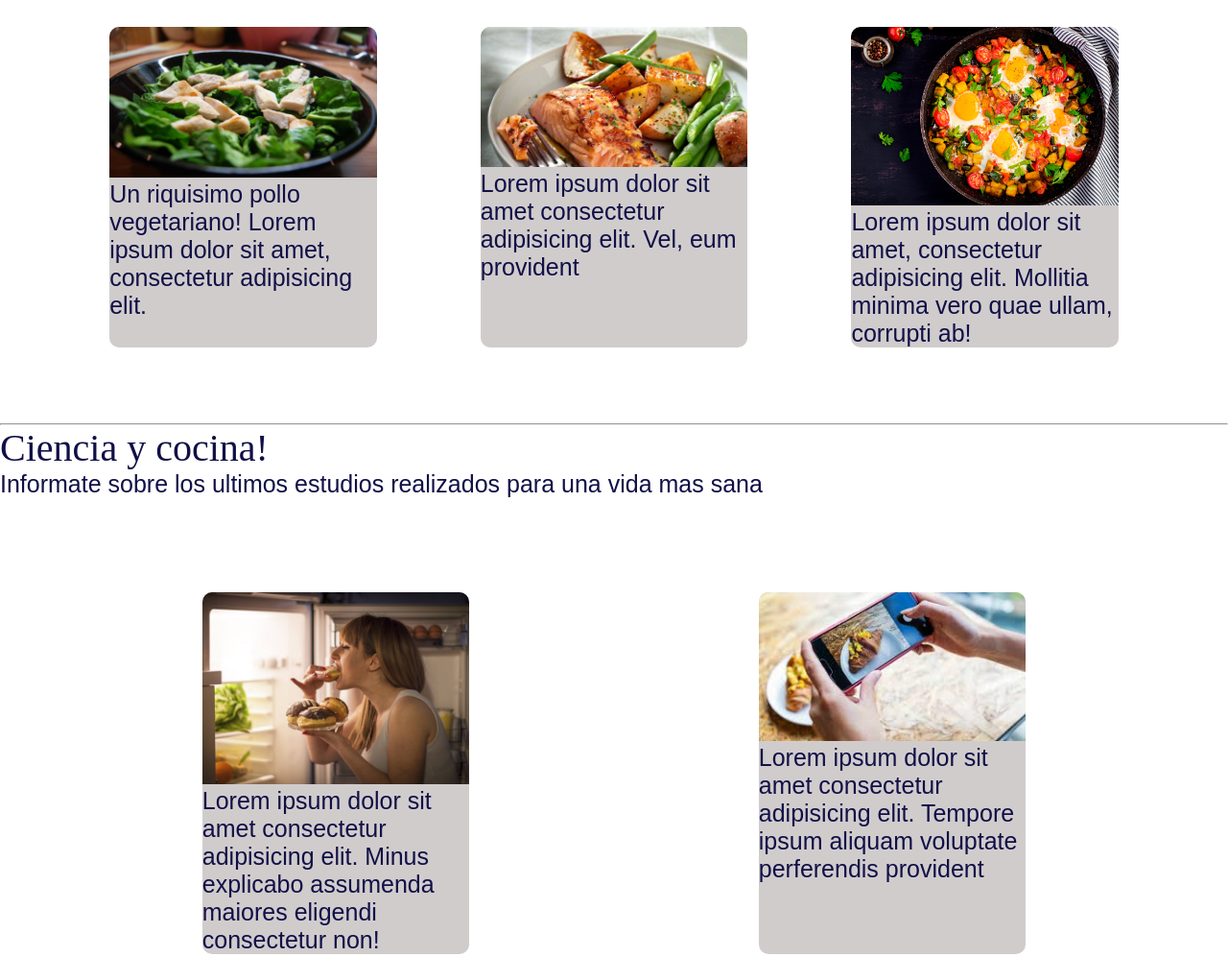
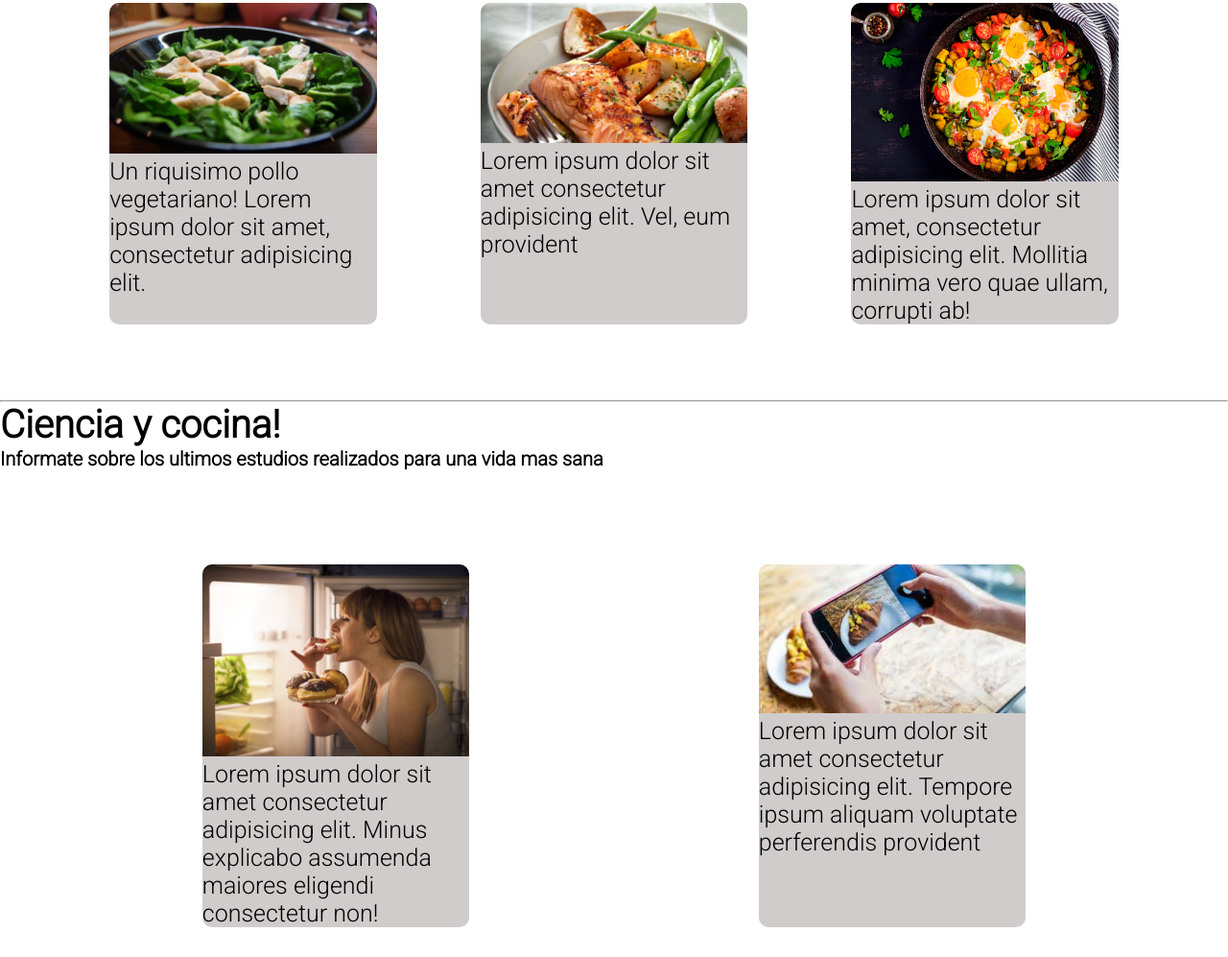
Before and after one commit to chuch09/Vida-sana, a plain HTML site: page index.html in a window 1280 px wide. Shown: the part 1282-2279 px from the top of the page at 96% size. Drawn offline with nearby package versions, Linux system fonts and the light colour scheme.

Commit message:
Cambio de fuentes

```diff
--- a/Estilo_Base.css
+++ b/Estilo_Base.css
@@ -2,8 +2,12 @@
     margin: 0;
     padding: 0%;
     box-sizing:border-box ;
-    font-family:'Gill Sans', 'Gill Sans MT', Calibri, 'Trebuchet MS', sans-serif
+    font-family: 'Roboto', sans-serif;
     }
+
+h1,h2,h3,h4{
+    font-family: 'Roboto Slab', serif;
+}
 
 /* Estilo del header --------------------- */
 header {
--- a/categorias_baCa.css
+++ b/categorias_baCa.css
@@ -10,12 +10,7 @@ main{
     display: flex;
 }
 
-/* navegador lateral --------------------- */
-
 .nav-rec{
-    /* grid del navegador ---------------- */
-    grid-area: navegador;
-    /* ----------------------------------- */
     text-align: center;
     background-color: #ccefcb;
 }
@@ -49,12 +44,7 @@ main{
     100% { transform: scaleX(1);}
 }
 
-/* seccion platos ------------------------ */
-
 section{
-    /* Grid de la seccion ---------------- */
-    grid-area: seccion;
-    /* ----------------------------------- */
     border: solid rgb(187, 187, 187) 1px;
     border-radius: 10px;
     margin: 50px;
@@ -98,11 +88,10 @@ section{
 .box-texto{
     padding: 20px;
     border-radius: 5px;
-    font-family: Arial, Helvetica, sans-serif;
     font-size: medium;
     text-align: center;
     color: rgb(255, 255, 255);
-    background: linear-gradient(to top, rgb(0 0 0/.5), rgb(0 0 0 / .5))
+    background: linear-gradient(to top, rgb(0 0 0/.7), rgb(0 0 0 / .7))
 }
 
 .box-texto h3{
@@ -133,5 +122,5 @@ section{
 .titulo h2{
     text-align: center;
     margin: 50px;
-    font-family: 'Merriweather', serif;
+
 }
--- a/index.css
+++ b/index.css
@@ -28,16 +28,13 @@ body{
 /* edicion de article ------------------------------------------ */
 
 .titulo{
-    color: rgb(16, 16, 71);
-    font-family: 'Merriweather', serif;
     font-size: 40px;
-
+    font-weight: bold
 }
 
 .texto{
-    color: rgb(16, 16, 71);
-    font-family: 'Barlow', sans-serif;
-    font-size: 25px;
+    font-size: 20px;
+    font-weight: bold;
 }
 
 /* ultimos-platos ----------------------------------------------- */
@@ -56,8 +53,6 @@ body{
 }
 
 .ultimos-platos div p{
-    color: rgb(16, 16, 71);
-    font-family: 'Barlow', sans-serif;
     font-size: 25px;
 }
 
@@ -93,8 +88,6 @@ body{
 }
 
 .ultimos-estudios div p{
-    color: rgb(16, 16, 71);
-    font-family: 'Barlow', sans-serif;
     font-size: 25px;
 }
 
--- a/index.html
+++ b/index.html
@@ -4,6 +4,10 @@
     <meta charset="UTF-8">
     <meta name="viewport" content="width=device-width, initial-scale=1.0">
     <title>Vida Sana</title>
+    <!-- google font -->
+    <link rel="preconnect" href="https://fonts.googleapis.com">
+    <link rel="preconnect" href="https://fonts.gstatic.com" crossorigin>
+    <link href="https://fonts.googleapis.com/css2?family=Roboto+Slab:wght@300&family=Roboto:wght@300&display=swap" rel="stylesheet">
     <!-- El "Estilo_Base.css" es el estilo para el header y el footer -->
     <link rel="stylesheet" href="./Estilo_Base.css">
     <!-- Ambos links siguientes son para los iconos y fonts necesarios para el footer -->
@@ -47,7 +51,8 @@
         <article>
             <br>
             <p class="titulo">Bienvenido a VIDA SANA</p>
-            <p class="texto">Lorem ipsum dolor sit, amet consectetur adipisicing elit. Voluptatibus maiores saepe officiis earum neque. Optio quia repellendus dolorem aspernatur aut, ullam quaerat. Quia ipsam et accusamus, possimus sint ut sapiente omnis soluta consequatur fuga deserunt cum nobis laborum suscipit consectetur?</p>
+            <p class="texto">Una pagina destinada a recetas y estudios sobre comidas sanas.</p><br>
+            <p class="texto">Descubre todo lo que debas saber para llevar una vida plena salud y bienestar</p>
         </article>
 
         <br>
```
Also changed, not shown: bajasCalorias-menu.html (+4 -0 lines), comidas_BaCa_ensalada.html (+4 -0 lines), contactos2.html (+4 -0 lines), estudios.html (+4 -1 lines), recetas.html (+4 -0 lines).
